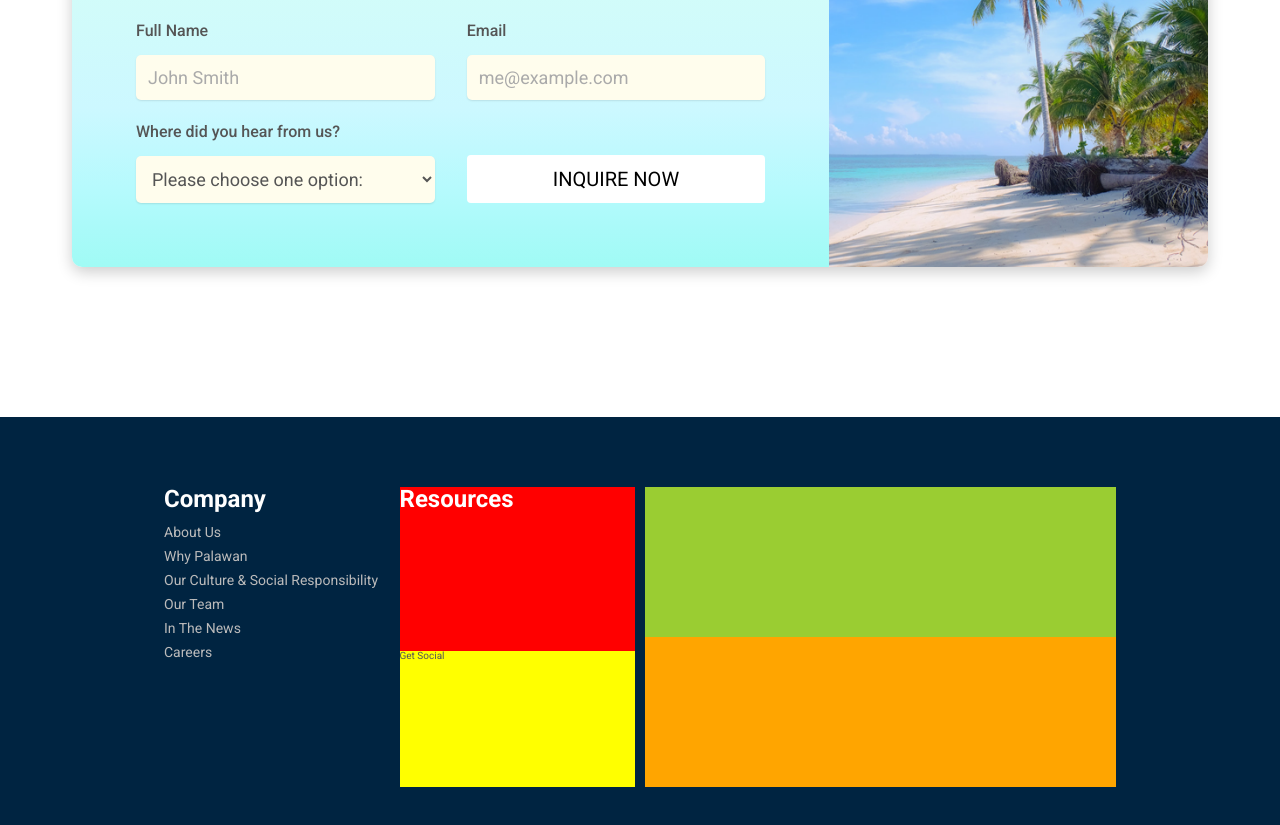
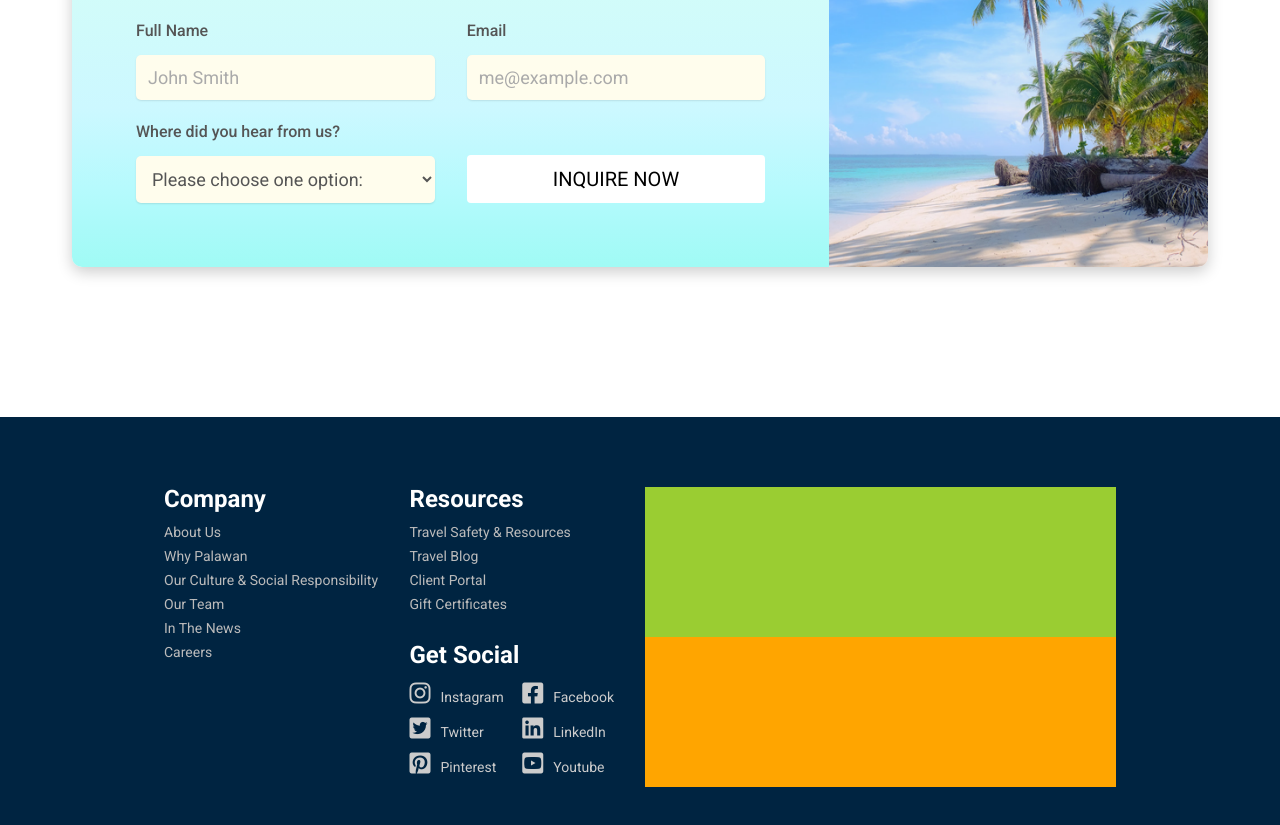
Before and after one commit to Onionie/Palawan, a plain HTML site: page index.html in a window 1280 px wide. Shown: the part 4435-5260 px from the top of the page. Drawn offline with Linux system fonts and the light colour scheme; a script that the page names is missing.

Commit message:
Footer Section: Finished Left Half

```diff
--- a/index.html
+++ b/index.html
@@ -392,11 +392,45 @@
                 <li>Careers</li>
               </ul>
             </div>
-            <div class="resource-social">
+            <div class="resource-social-col">
               <div class="resources-col">
                 <h5 class="footer-titles">Resources</h5>
+                <ul class="footer-nav">
+                  <li>Travel Safety & Resources</li>
+                  <li>Travel Blog</li>
+                  <li>Client Portal</li>
+                  <li>Gift Certificates</li>
+                </ul>
               </div>
-              <div class="social-col">Get Social</div>
+              <div class="social-col">
+                <h5 class="footer-titles">Get Social</h5>
+                <ul class="social-links">
+                  <li>
+                    <i class="fa-brands fa-instagram social-icon"></i
+                    ><span class="social-text">Instagram</span>
+                  </li>
+                  <li>
+                    <i class="fa-brands fa-facebook-square social-icon"></i
+                    ><span class="social-text">Facebook</span>
+                  </li>
+                  <li>
+                    <i class="fa-brands fa-twitter-square social-icon"></i
+                    ><span class="social-text">Twitter</span>
+                  </li>
+                  <li>
+                    <i class="fa-brands fa-linkedin"></i
+                    ><span class="social-text">LinkedIn</span>
+                  </li>
+                  <li>
+                    <i class="fa-brands fa-pinterest-square"></i
+                    ><span class="social-text">Pinterest</span>
+                  </li>
+                  <li>
+                    <i class="fa-brands fa-youtube-square"></i
+                    ><span class="social-text">Youtube</span>
+                  </li>
+                </ul>
+              </div>
             </div>
           </div>
           <!-- Right side of Footer -->
--- a/public/css/style.css
+++ b/public/css/style.css
@@ -384,6 +384,7 @@ i .icon {
 .footer-left-box {
   display: grid;
   grid-template-columns: 1fr 1fr;
+  gap: 4rem 2rem;
 }
 
 .footer-titles {
@@ -426,58 +427,38 @@ i .icon {
   background-color: orange;
 }
 
-.resource-social {
+.resource-social-col {
   display: grid;
   grid-template-columns: 1fr;
-}
-
-.resources-col {
-  background-color: red;
-}
-.social-col {
-  background-color: yellow;
-}
-
-/* not need? */
-.footer-logo:link,
-.footer-logo:visited {
-  text-decoration: none;
-  color: #111;
-  font-size: 3.2rem;
-  font-weight: 500;
-}
-
-.footer-logo-box a {
-  display: block;
-  margin-bottom: 1rem;
+  row-gap: 2rem;
 }
 
 .social-links {
+  display: flex;
+  flex-wrap: wrap;
+  row-gap: 1rem;
   list-style: none;
-  display: flex;
-  justify-content: space-between;
-  padding: 0;
-  transition: all 0.4s;
-  font-size: 3rem;
-  color: black;
+  font-size: 2.4rem;
+  color: #ccc;
 }
 
-.social-links li i:hover {
-  color: #555;
+.social-text {
+  font-size: 1.4rem;
 }
 
-.footer-contact-box {
-  background-color: yellow;
+.social-links li {
+  flex: 1 1 40%;
+  margin-right: 1rem;
+  transition: all 0.4s;
 }
-.footer-account-box {
-  background-color: green;
+
+.social-links li:hover {
+  color: #d0fbfb;
 }
-.footer-company-box {
-  background-color: pink;
+.social-links li i {
+  margin-right: 1rem;
 }
-.footer-resources-box {
-  background-color: purple;
-}
+
 /***********************/
 /* KEYFRAMES ANIMATION */
 /***********************/
```
